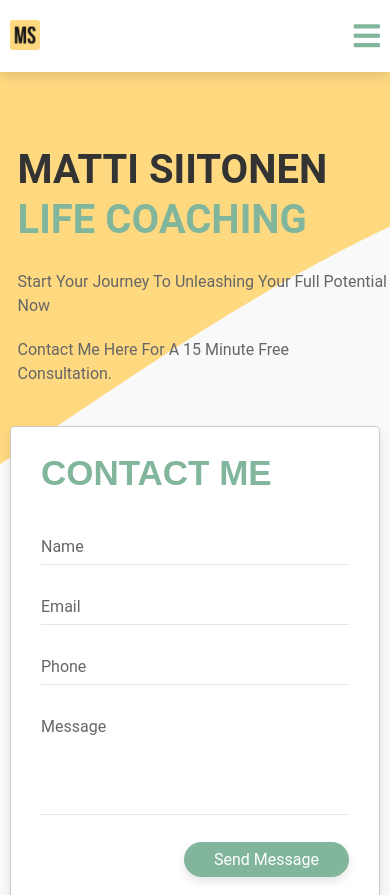
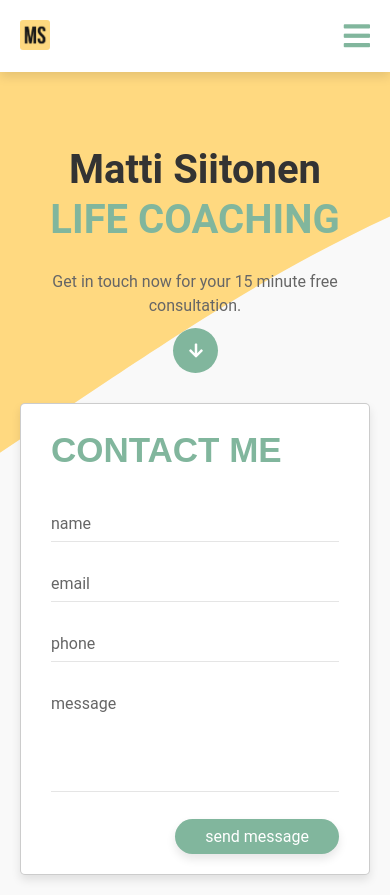
Before and after one commit to Zionknight-crypto/matti-new, a plain HTML site: page index.html in a window 390 px wide. Shown: the top 895 px of the page. Drawn offline with Linux system fonts and the light colour scheme.

Commit message:
cta addition

```diff
--- a/index.html
+++ b/index.html
@@ -40,8 +40,9 @@
         <section class="home" id="home">
             <div class="content">
                 <h1>Matti Siitonen <br/><span>Life Coaching</span></h1>
-                <p>Start your journey to unleashing your full potential now</p>
-                <div><p>Contact me here for a 15 minute free consultation.</p></div>
+                <div class="cta-top"><p>Get in touch now for your 15 minute free consultation.</p>
+                    <i class="fas fa-arrow-right"></i>
+                </div>
             </div>
             <form action="">
                 <h2 class="heading">contact me</h2>
--- a/styles.css
+++ b/styles.css
@@ -21,7 +21,6 @@
     box-sizing: border-box;
     text-decoration: none;
     outline: none; border:none;
-    text-transform: capitalize;
 }
 
 *::selection{
@@ -47,6 +46,7 @@ h2, h3, p {
 
 h2, h3, h4, h5 {
     font-family: var(--section-heading-font);
+    text-transform: capitalize;
 }
 
 .site-wrapper {
@@ -145,9 +145,27 @@ header label{
     display: grid;
     grid-template-rows: auto;
     grid-template-columns: 1fr 1fr;
-    gap: 2rem;
+    gap: 1rem;
     align-items: center;
     justify-content: center;
+}
+
+.home div.content .cta-top {
+    flex: 1 1 100%;
+    flex-direction: row;
+    text-align: center;
+}
+
+.home i.fas.fa-arrow-right {
+    margin: 0 auto;
+    border-radius: 50%;
+    color: var(--white);
+    background-color: var(--primary-mint);
+    font-size: var(--basic-font-size);
+    height: 4.5rem;
+    width: 4.5rem;
+    line-height: 4.5rem;
+    text-align: center;
 }
 
 section#home.home div.content a.btn,
@@ -159,11 +177,11 @@ section#home.home form input.btn,
 .home form{
     width: 100%;
     max-width: 500px;
-    margin: auto 15px auto auto;
+    margin: auto;
 }
 
 .home div.content {
-    margin: auto 2rem auto 15px;;
+    margin: auto;
 }
 
 .home .content h1{
@@ -172,6 +190,8 @@ section#home.home form input.btn,
     text-transform: uppercase;
     line-height: 1.25;
     margin: 15px auto;
+    text-transform: capitalize;
+    text-align: center;
 }
 
 .home .content h1 span{
@@ -193,8 +213,7 @@ section#home.home form input.btn,
 } */
 
 section#home.home {
-    padding-top: 10rem;
-    padding-bottom: 3rem;
+    padding: 10rem 35px 3rem;
 }
 
 .parallax {
@@ -260,18 +279,20 @@ section#home.home {
     text-align: left;
 }
 .coaching .box-container .box p.number {
-    width: 50px;
-    height: 50px;
-    padding: 2rem;
-    background-color: var(--primary-mint);
-    color: var(--white);
-    line-height: 0.75;
     font-weight: 600;
-    margin: 0 auto 0 0;
-    border-radius: 50%;
     position: relative;
     left: -10px;
     top: -20px;
+    margin: 0.5rem 0;
+    margin-right: 1rem;
+    border-radius: 50%;
+    color: var(--white);
+    background-color: var(--primary-mint);
+    font-size: var(--basic-font-size);
+    height: 4.5rem;
+    width: 4.5rem;
+    line-height: 2.5rem;
+    text-align: center;
 }
 
 .about .column{
@@ -667,7 +688,7 @@ section#home.home form input.btn {
 
 }
 
-@media (max-width:950px){
+@media (max-width: 1050px){
     .home .content h1 {
         font-size: 4.5rem;
     }
@@ -745,6 +766,10 @@ section#home.home form input.btn {
         background-repeat: no-repeat;
     }
 
+    .home i.fas.fa-arrow-right {
+        transform: rotate(90deg);
+    }
+
     .home .content,
     .about .column .content{
         width: 100%;
@@ -753,7 +778,15 @@ section#home.home form input.btn {
     }
 
     .home div.content {
-        margin-right: 0;
+        margin: 0 auto;
+    }
+
+    .home div.content .cta-top {
+        flex-direction: column;
+        justify-content: center;
+        justify-items: center;
+        align-items: center;
+        text-align: center;
     }
 
     .home .content h3{
@@ -789,8 +822,11 @@ section#home.home form input.btn {
 
 @media (max-width: 550px) {
     header, section {
-        padding-right: 1rem;
-        padding-left: 1rem;
+        padding-right: 20px;
+        padding-left: 20px;
+    }
+    section#home.home {
+        padding: 10rem 20px 3rem;
     }
     .home .content,
     .about .column .content,
```
